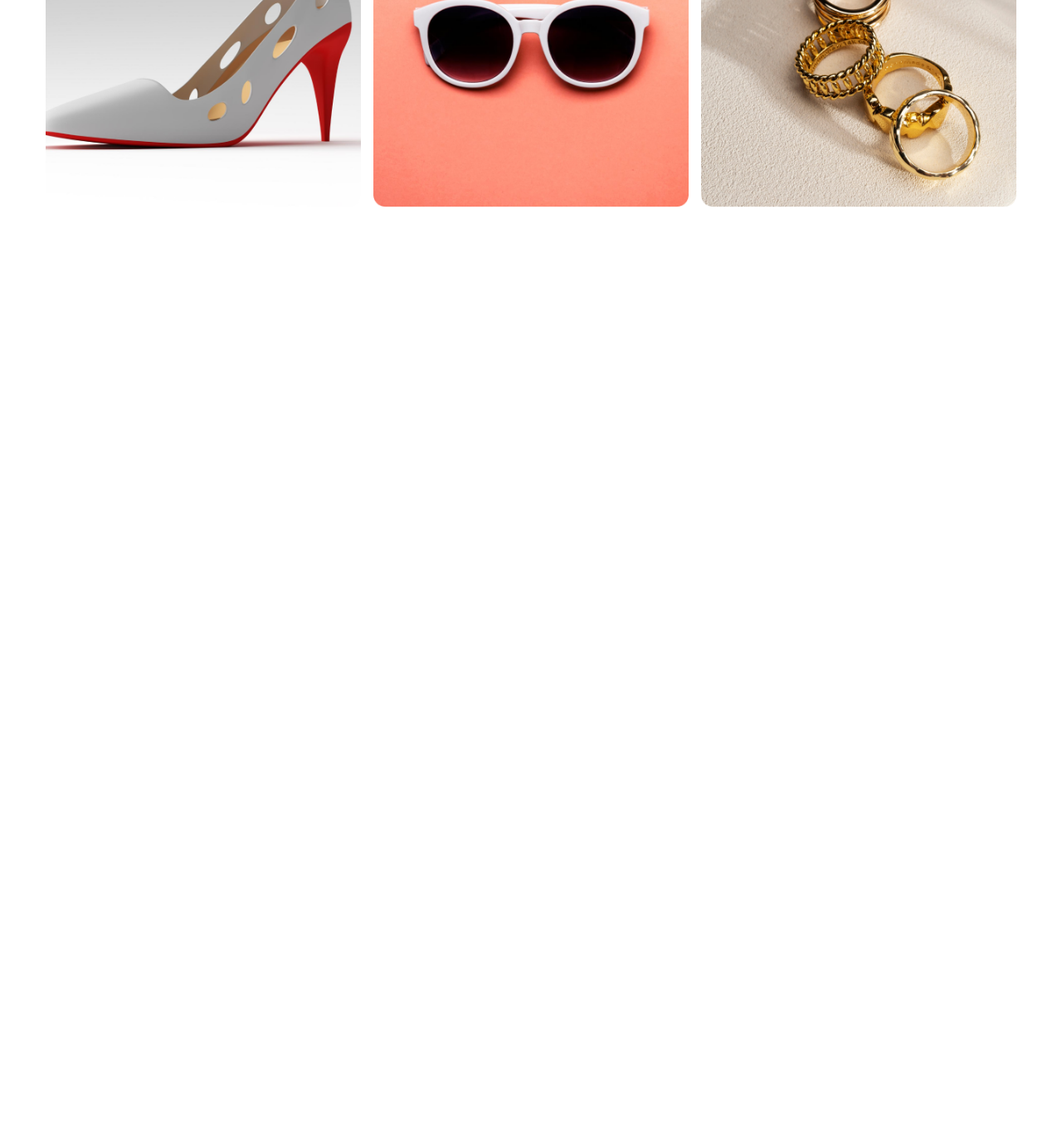
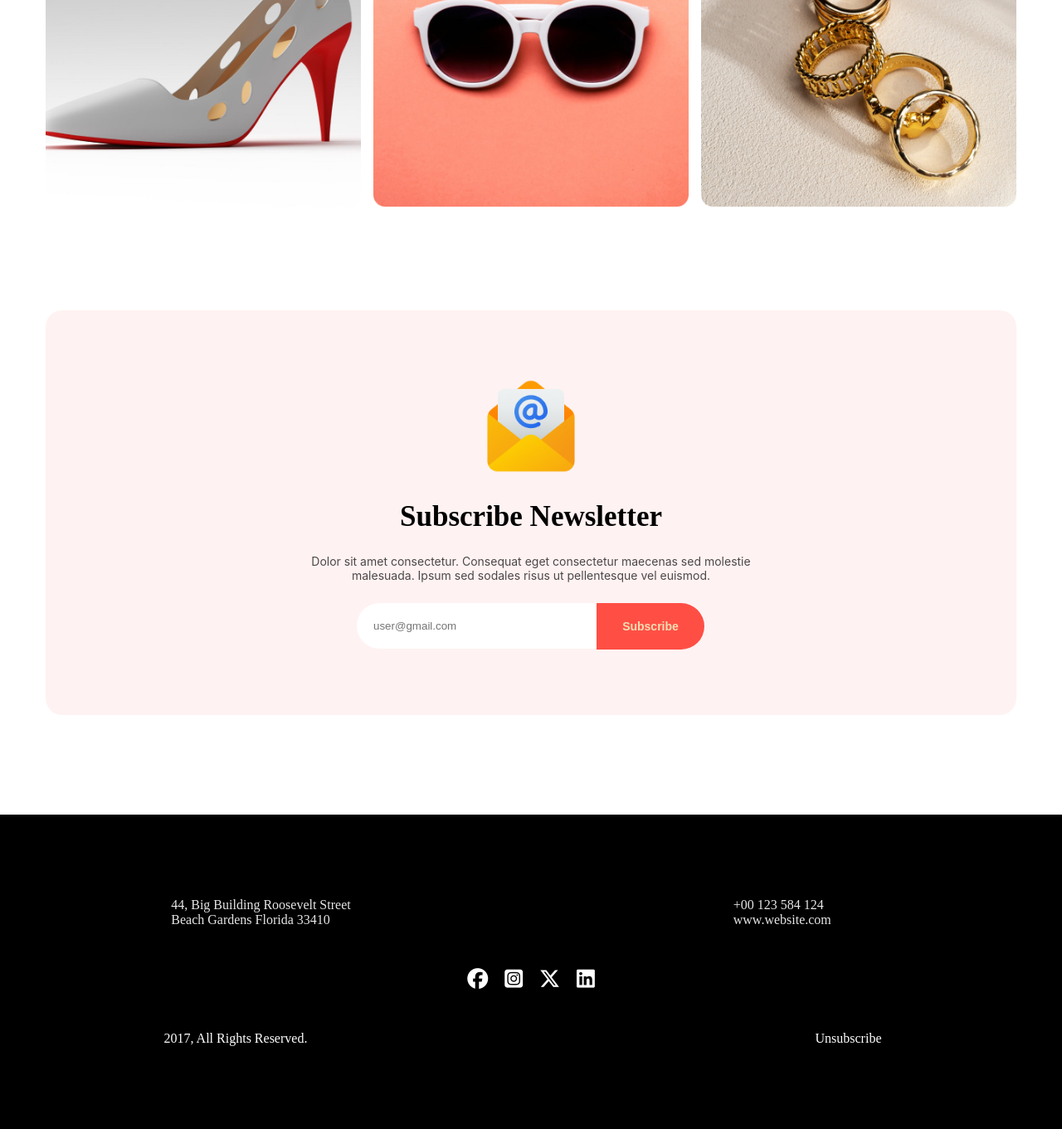
Before and after one commit to shahadatmozumder75/New-year-Website, a plain HTML site: page index.html in a window 1280 px wide. Shown: the part 3694-5055 px from the top of the page at 83% size. Before the commit the page ends 3948 px from the top, so only its background shows below. Drawn offline with Linux system fonts and the light colour scheme.

Commit message:
lately 2 added

```diff
--- a/New-year.css
+++ b/New-year.css
@@ -456,3 +456,127 @@ p.portfolio_content_p {
     flex-direction: column;
     gap: 15px;
 }
+
+
+/* SUbscribe_section */
+
+#subscribe{
+    width: 1170px;
+    margin: 0 auto;
+    margin-top: 120px;
+    background: rgba(255, 0, 0, 0.05);
+    border-radius: 20px;
+
+}
+
+.subscribe_container {
+    max-width: 800px;
+    margin: auto;
+    display: flex;
+    flex-direction: column;
+    justify-content: center;
+    align-items: center;
+    gap: 25px;
+    padding: 80px 0px;
+}
+
+.sub_image {
+    width: 120px;
+}
+
+h2.sub_h2.font {
+    font-size: 35px;
+    font-weight: bolder;
+}
+
+p.sub_p.inter {
+    font-size: 14px;
+    opacity: 0.7;
+    text-align: center;
+    width: 600px;
+}
+.sub_input input {
+    border: none;
+    padding: 20px;
+    border-radius: 50px;
+}
+
+input[type="email"] {
+    position: relative;
+    /* max-width: 500px; */
+    width: 380px;
+}
+
+input[type="submit"] {
+    position: absolute;
+    /* left: 20px; */
+    /* top: 29995px; */
+    translate: transform(93px,112px);
+    transform: translate(-131px, 0px);
+    font-size: 14px;
+    border-top-left-radius: 0px;
+    font-weight: bolder;
+    border-bottom-left-radius: 0px;
+    color: wheat;
+    /* padding-left: 34px; */
+    /* max-width: 228px; */
+    width: 130px;
+    /* right: 425px; */
+    background: #ff0e00ba;
+}
+
+input[type="submit"] {}
+
+
+/* footer */
+footer{
+    background-color: black;
+    color:white;
+}
+
+.footer_container{
+    width: 1170px;
+    margin: auto;
+    display: flex;
+    flex-direction: column;
+    margin-top: 120px;
+    justify-content: center;
+    gap: 50px;
+    padding: 100px 0px;
+}
+
+.wrapper_1{
+    width:375px;
+    opacity: 0.9;
+}
+.wrapper_2{
+    width: 190px;
+    opacity: 0.9;
+}
+.container_wrapper {
+    display: flex;
+    width: 1170px;
+    margin: auto;
+    justify-content: space-around;
+    align-items: center;
+}
+.links {
+    display: flex;
+    justify-content: center;
+    align-items: center;
+    gap: 20px;
+    font-size: 25px;
+}
+
+.last {
+    display: flex;
+    justify-content: space-around;
+}
+
+p.last_1 {
+    width: 500px;
+}
+
+p.last_2 {width: 100px;}
+
+.footer_container {}
--- a/index.html
+++ b/index.html
@@ -4,7 +4,11 @@
     <meta charset="UTF-8">
     <meta name="viewport" content="width=device-width, initial-scale=1.0">
     <title>New Year Eve</title>
+
+
     <link rel="stylesheet" href="New-year.css">
+
+    <link rel="stylesheet" href="https://cdnjs.cloudflare.com/ajax/libs/font-awesome/6.5.2/css/all.min.css" integrity="sha512-SnH5WK+bZxgPHs44uWIX+LLJAJ9/2PkPKZ5QiAj6Ta86w+fsb2TkcmfRyVX3pBnMFcV7oQPJkl9QevSCWr3W6A==" crossorigin="anonymous" referrerpolicy="no-referrer" />
 </head>
 <body>
 
@@ -166,6 +170,64 @@
 </section>
 
 
+<!-- sibscribe_section -->
+
+
+<section id="subscribe">
+
+<div class="subscribe_container">
+    <div class="sub_image">
+        <img src="images/Group 61.png" alt="">
+    </div>
+
+    <h2 class="sub_h2 font ">Subscribe Newsletter</h2>
+    <p class="sub_p inter ">Dolor sit amet consectetur. Consequat eget consectetur maecenas sed molestie malesuada. Ipsum sed sodales risus ut pellentesque vel euismod. </p>
+
+    <div class="sub_input">
+        <input type="email" placeholder="user@gmail.com">
+        <input type="submit" value="Subscribe">
+    </div>
+
+</div>
+
+</section>
+
+
+<footer>
+    <div class="footer_container">
+        <div class="container_wrapper">
+           <p class="wrapper_1">44, Big Building Roosevelt Street <br>
+            Beach Gardens Florida 33410</p>
+
+            <div class="wrapper_2">
+                <p class="wrapper_2_p">
+                    +00 123 584 124 <br>
+                    www.website.com
+                </p>
+            </div>
+        </div>
+
+        <div class="links">
+            <i class="fa-brands fa-facebook"></i>
+            <i class="fa-brands fa-square-instagram"></i>
+            <i class="fa-brands fa-x-twitter"></i>
+            <i class="fa-brands fa-linkedin"></i>
+        </div>
+
+        <div class="last">
+            <p class="last_1">2017, All Rights Reserved.</p>
+            <p class="last_2">Unsubscribe</p>
+        </div>
+
+
+    </div>
+
+</footer>
+
+
+
+
+
 
 </body>
 </html>
```
